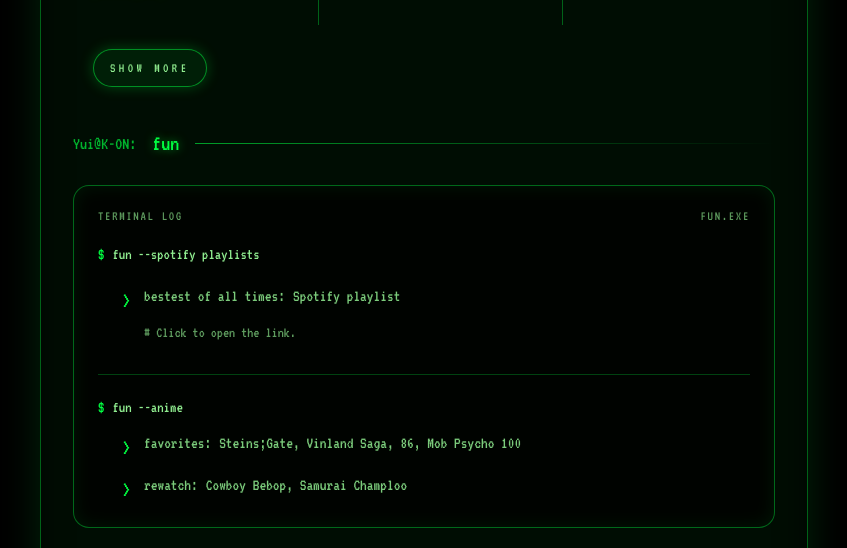
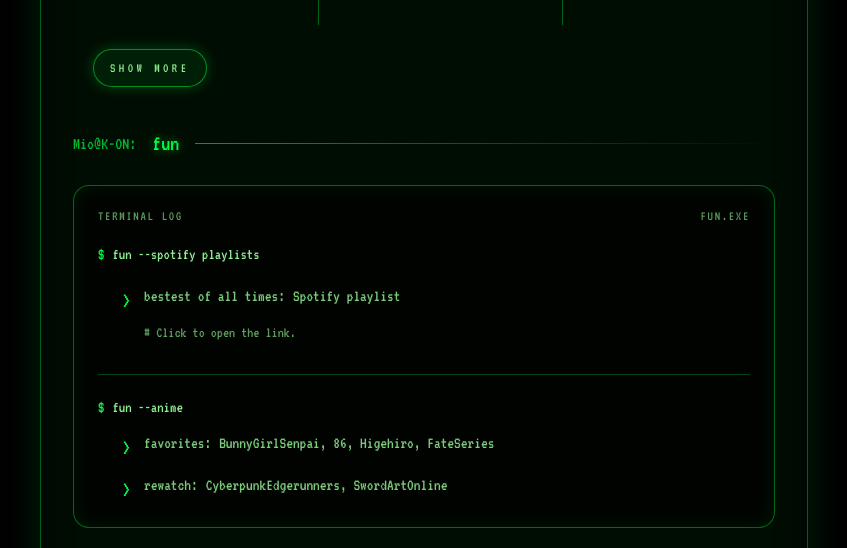
Before and after one commit to SamTheTechi/portfolio, a React (Vite) app: page / in a window 1280 px wide. Shown: the part 1120-1668 px from the top of the page, without its empty margins (216-1063 px from the left). Built offline with nearby package versions, Linux system fonts and the light colour scheme.

Commit message:
anime updated

```diff
--- a/src/components/FunSection.tsx
+++ b/src/components/FunSection.tsx
@@ -3,7 +3,7 @@ import { funGroups } from '../data/fun';
 const FunSection = () => (
   <section aria-label="Fun">
     <div className="flex flex-wrap items-center gap-4 gap-y-2 mt-10 mb-6 max-[640px]:mt-8 max-[640px]:mb-5">
-      <span className="text-[rgba(0,255,65,0.7)] text-[1.1rem] max-[480px]:text-[1rem]">Yui@K-ON:</span>
+      <span className="text-[rgba(0,255,65,0.7)] text-[1.1rem] max-[480px]:text-[1rem]">Mio@K-ON:</span>
       <span className="text-[1.4rem] max-[480px]:text-[1.2rem] lowercase text-[#00ff41] [text-shadow:0_0_10px_rgba(0,255,65,0.5)]">
         fun
       </span>
--- a/src/data/fun.ts
+++ b/src/data/fun.ts
@@ -27,11 +27,11 @@ export const funGroups: FunGroup[] = [
     items: [
       {
         label: 'favorites',
-        value: 'Steins;Gate, Vinland Saga, 86, Mob Psycho 100',
+        value: 'BunnyGirlSenpai, 86, Higehiro, FateSeries',
       },
       {
         label: 'rewatch',
-        value: 'Cowboy Bebop, Samurai Champloo',
+        value: 'CyberpunkEdgerunners, SwordArtOnline',
       },
     ],
   }
```
